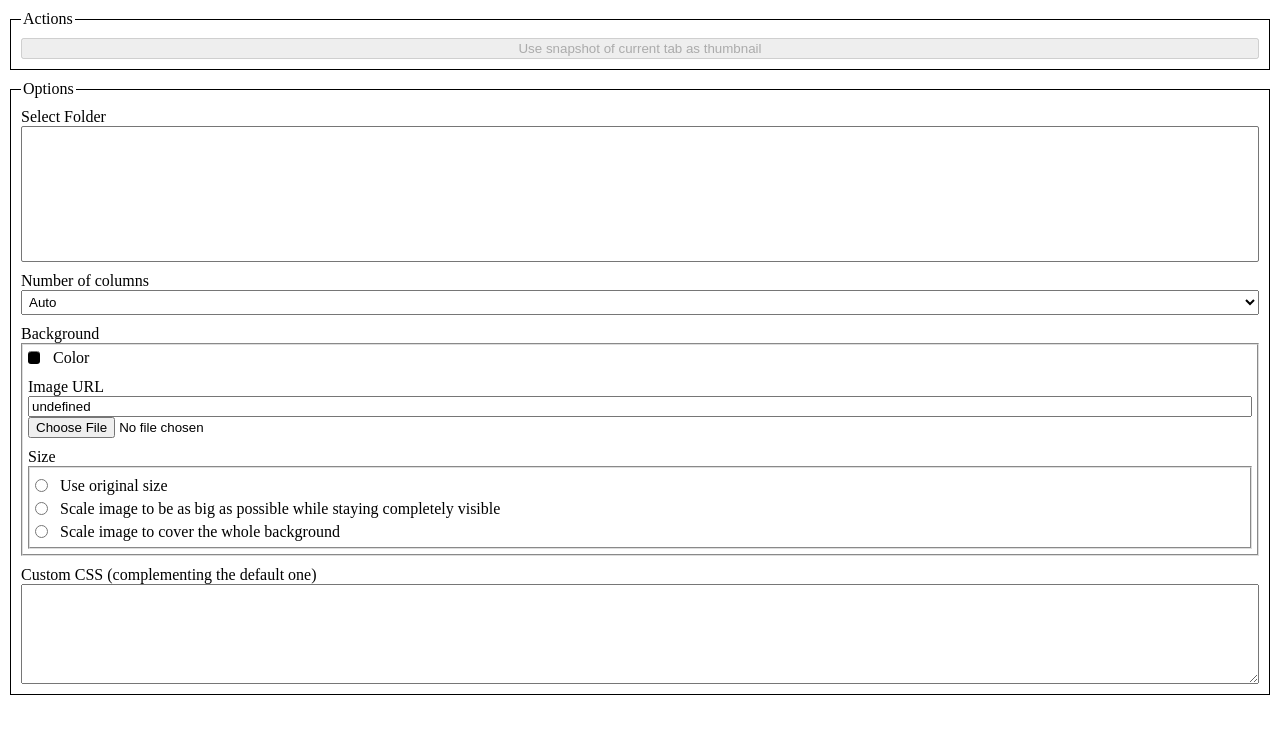
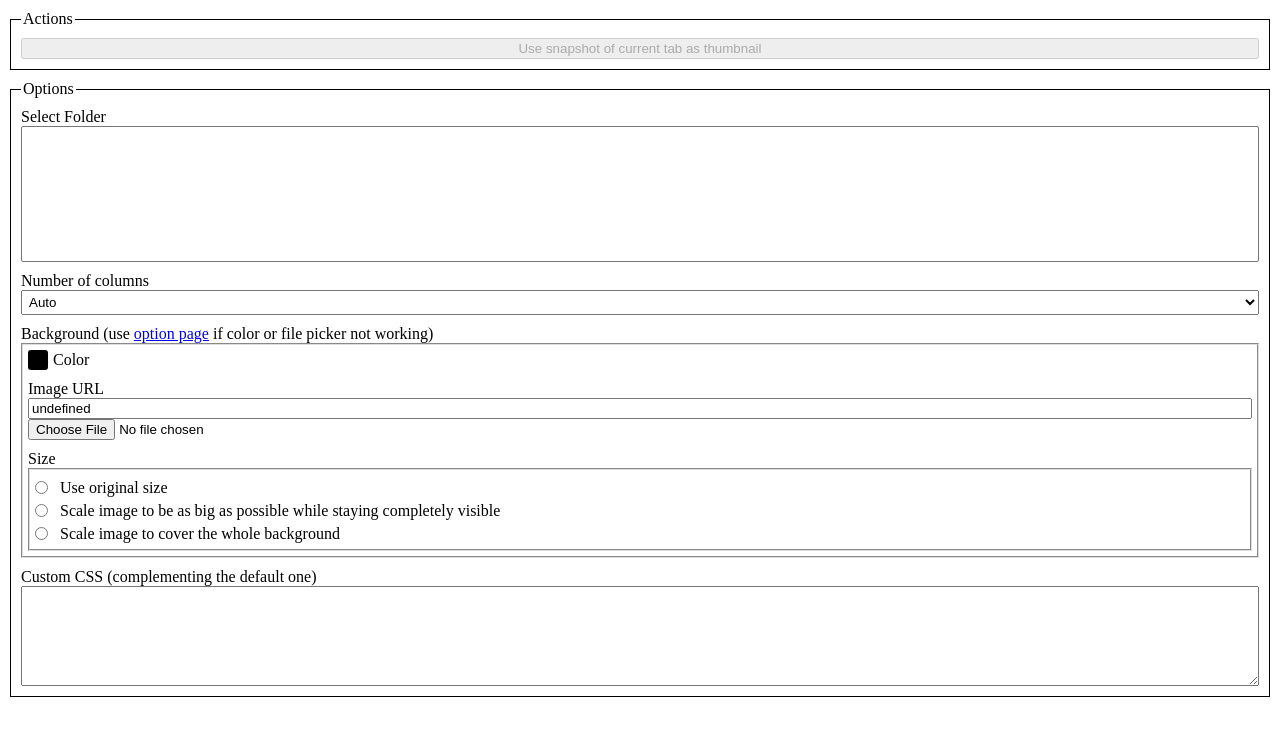
Before and after one commit to sblask-webextensions/webextension-bookmark-dial, a browser extension: page options/options.html in a window 1280 px wide. Drawn offline with Linux system fonts and the light colour scheme.

Commit message:
Improve options

```diff
--- a/options/options.css
+++ b/options/options.css
@@ -68,31 +68,12 @@ textarea {
     position: relative;
 }
 .color-wrapper > input {
-    display: block;
-    height: 12px;
-    left: 0px;
-    padding: 0;
-    position: absolute;
-    top: 1px;
-    width: 12px;
-    z-index: -1;
+    display: none;
 }
 .color-wrapper .color-picker {
     background-color: black;
     border-radius: 3px;
-    display: inline-block;
-    height: 12px;
-    width: 12px;
+    display: block;
+    height: 20px;
+    width: 20px;
 }
-@-moz-document url-prefix() {
-    .color-wrapper > input {
-        left: 1px;
-        top: 3px;
-    }
-    .color-wrapper > input:focus {
-        outline: 1px dotted;
-    }
-    .color-wrapper .color-picker {
-        margin-left: 1px;
-    }
-}
--- a/options/options.html
+++ b/options/options.html
@@ -33,7 +33,10 @@
                     <option>9</option>
                 </select>
 
-                <label for="background">Background</label>
+                <label for="background">
+                    Background
+                    (use <a id="optionLink" href="#">option page</a> if color or file picker not working)
+                </label>
                 <fieldset id="background">
 
                     <div class="color-wrapper">
--- a/options/options.js
+++ b/options/options.js
@@ -141,6 +141,10 @@ function enableGenerateThumbnailButton() {
 document.addEventListener("DOMContentLoaded", restoreOptions);
 document.addEventListener("DOMContentLoaded", enableAutosave);
 
+document.querySelector("#optionLink").addEventListener(
+    "click",
+    () => browser.runtime.openOptionsPage(),
+);
 document.querySelector("form").addEventListener(
     "submit",
     saveOptions,
```
